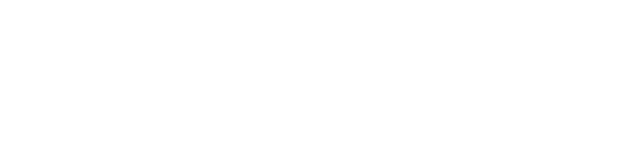
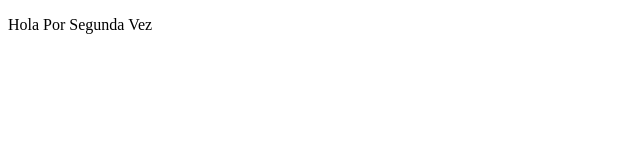
Before and after one commit to mariasuarez24/ProyectoGit, a plain HTML site: page index.html in a window 1280 px wide. Shown: the whole page, without its empty margins (0-640 px from the left). Drawn offline with Linux system fonts and the light colour scheme.

Commit message:
Version 0.0.2

```diff
--- a/index.html
+++ b/index.html
@@ -4,6 +4,6 @@
     <title>Hola Desde Git</title>
 </head>
 <body>
-
+    <p>Hola Por Segunda Vez</p>
 </body>
 <html>
```
